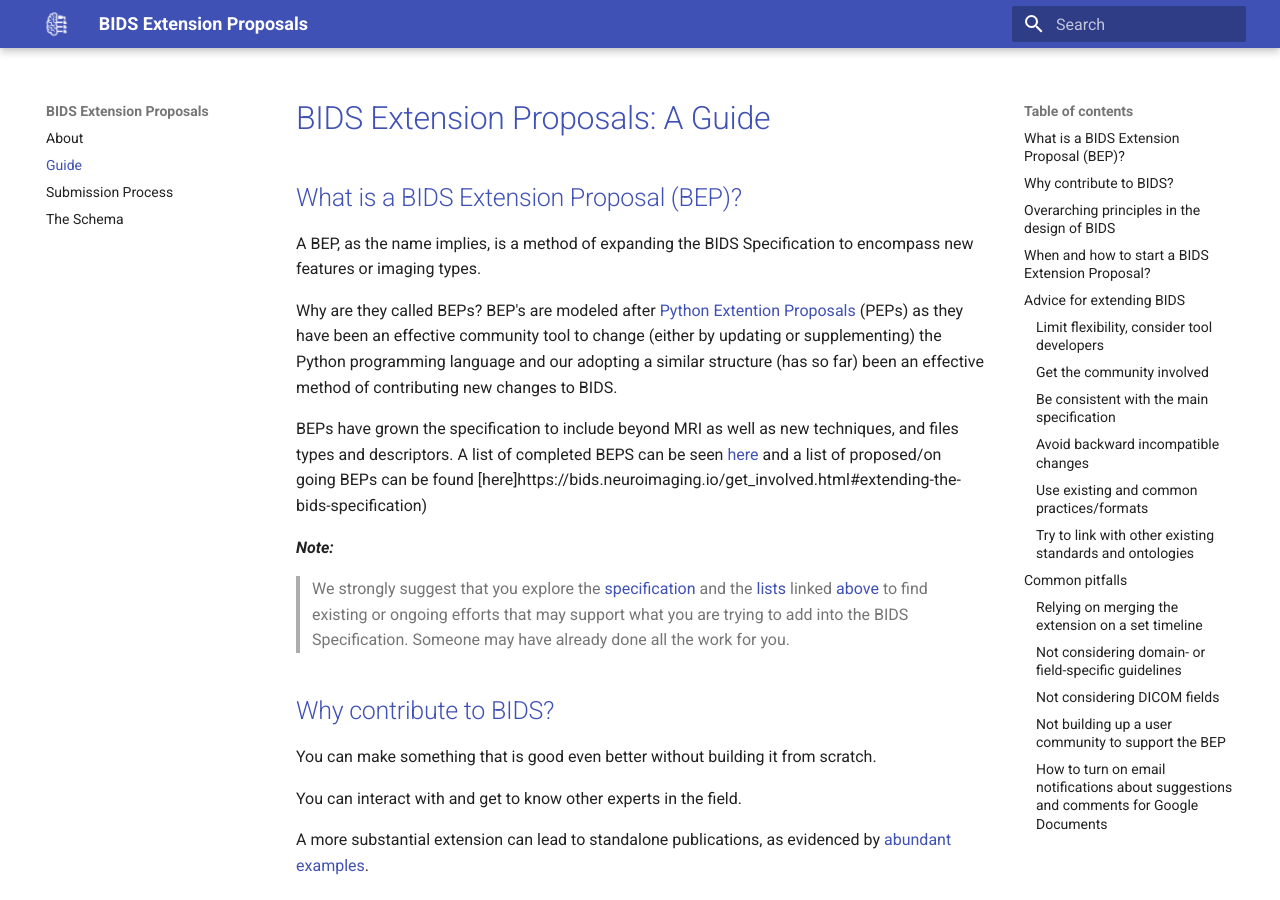
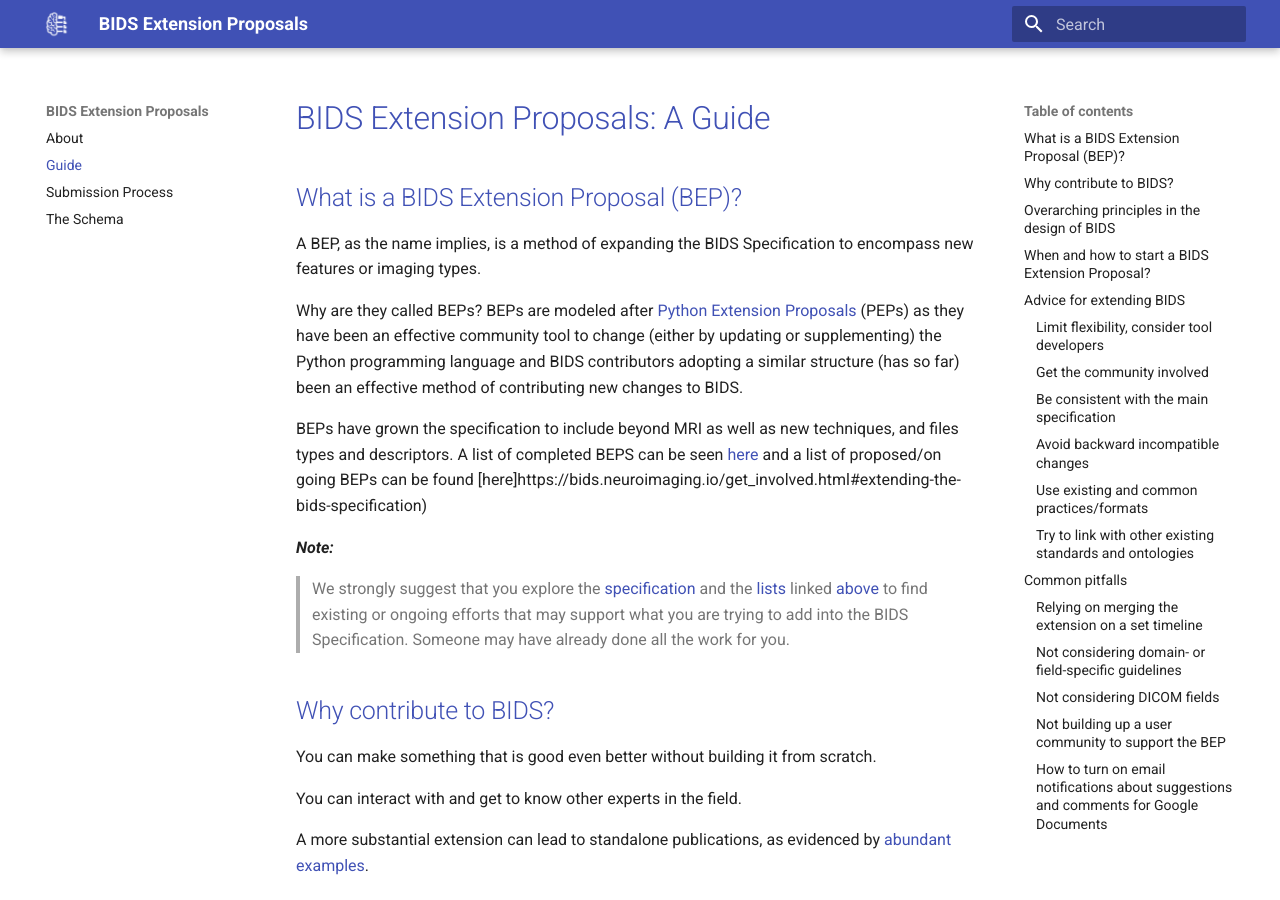
Before and after one commit to bids-standard/bids-extensions, an MkDocs documentation site: the page built from docs/guide.md, in a window 1280 px wide and 900 px high. Built offline with MkDocs 1.6.1 and Material for MkDocs 9.7.7, drawn with Linux system fonts in a browser that asks for light colours.

Commit message:
Update docs/guide.md
Co-authored-by: Eric Earl <eric.earl@nih.gov>

```diff
--- a/docs/guide.md
+++ b/docs/guide.md
@@ -5,11 +5,11 @@
 A BEP, as the name implies, is a method of expanding the BIDS Specification to
 encompass new features or imaging types.
 
-Why are they called BEPs? BEP's are modeled after
-  [Python Extention Proposals](https://peps.python.org/pep-0001/#what-is-a-pep) (PEPs) as
-  they have been an effective community tool to change (either by updating or supplementing)
-  the Python programming language and our adopting a similar structure (has so far) been an
-  effective method of contributing new changes to BIDS.
+Why are they called BEPs? BEPs are modeled after
+[Python Extension Proposals](https://peps.python.org/pep-0001/#what-is-a-pep) (PEPs) as
+they have been an effective community tool to change (either by updating or supplementing)
+the Python programming language and BIDS contributors adopting a similar structure (has so far) been an
+effective method of contributing new changes to BIDS.
 
 BEPs have grown the specification to include beyond MRI as well
 as new techniques, and files types and descriptors. A list of completed
```
